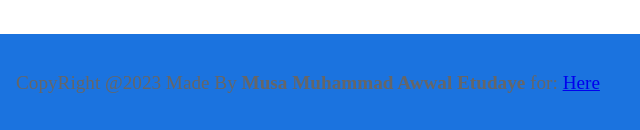
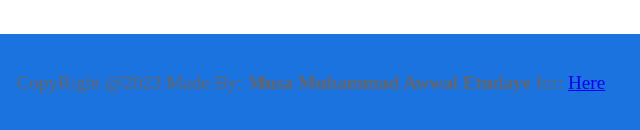
Before and after one commit to techbone/alx_html_css, a plain HTML site: page css_basic/index.html in a window 1280 px wide. Shown: the part 1013-1143 px from the top of the page, 0-640 px from the left. Drawn offline with Linux system fonts and the light colour scheme; files whose address does not match are found by name.

```diff
--- a/css_basic/index.html
+++ b/css_basic/index.html
@@ -81,7 +81,7 @@
     <br />
     <footer>
       <p>
-        CopyRight @2023 Made By
+        CopyRight @2023 Made By:
         <strong>Musa Muhammad Awwal Etudaye</strong> for:
         <a href="https://www.holbertonschool.com" target="_blank">Here</a>
       </p>
```
